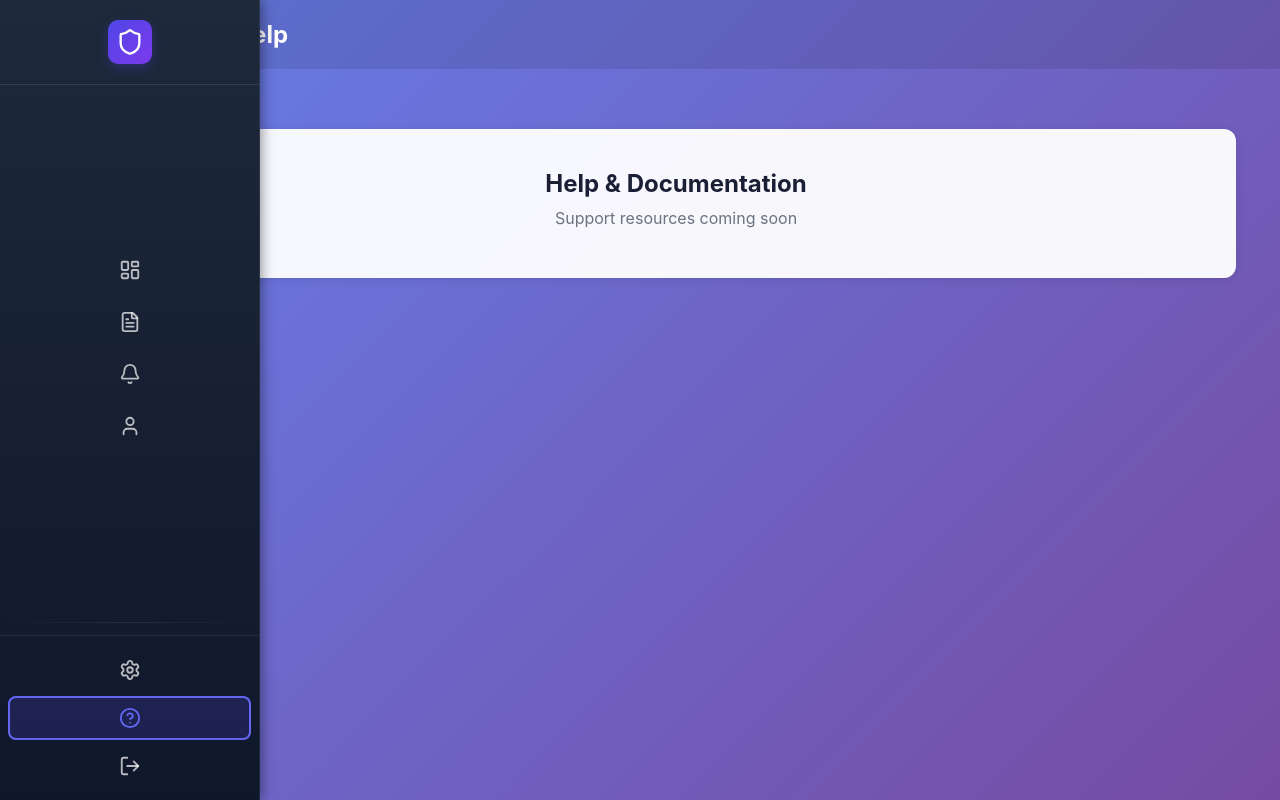
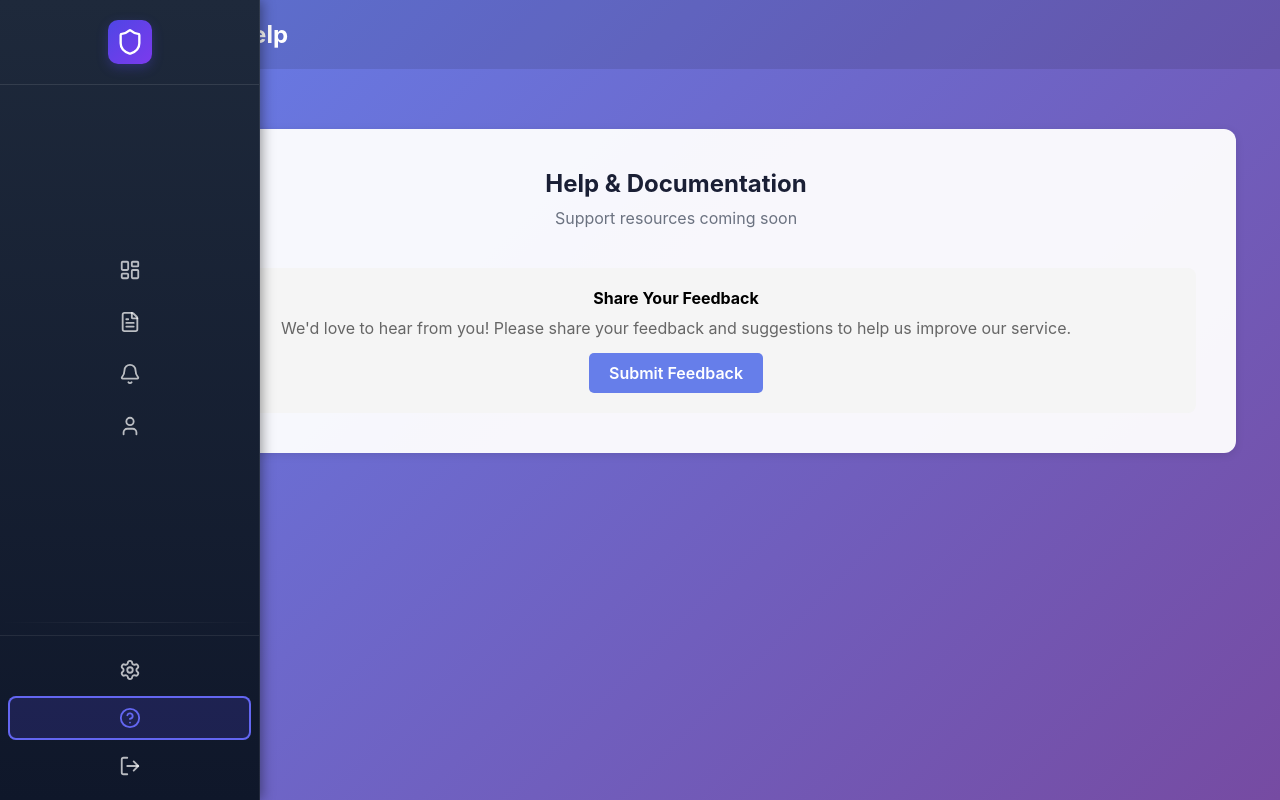
Before and after one commit to Runmefree/DAagreement, a React (Vite) app in the folder frontend/: page /support in a window 1280 px wide. Built offline with nearby package versions, Linux system fonts and the light colour scheme; the HTML template or start-up script is replaced by a standard one.

Commit message:
Fix: Google button alignment and add feedback form to Support page

```diff
--- a/frontend/src/pages/Support.tsx
+++ b/frontend/src/pages/Support.tsx
@@ -17,6 +17,32 @@ const Support: React.FC = () => {
           <div className="page-placeholder">
             <h3>Help & Documentation</h3>
             <p>Support resources coming soon</p>
+
+            <div style={{ marginTop: '40px', padding: '20px', backgroundColor: '#f5f5f5', borderRadius: '8px' }}>
+              <h4 style={{ marginBottom: '10px' }}>Share Your Feedback</h4>
+              <p style={{ marginBottom: '15px', color: '#666' }}>
+                We'd love to hear from you! Please share your feedback and suggestions to help us improve our service.
+              </p>
+              <a
+                href="https://forms.gle/AqG1eS4t4Vs6oAAp7"
+                target="_blank"
+                rel="noopener noreferrer"
+                style={{
+                  display: 'inline-block',
+                  padding: '10px 20px',
+                  backgroundColor: '#667eea',
+                  color: 'white',
+                  textDecoration: 'none',
+                  borderRadius: '5px',
+                  fontWeight: '600',
+                  transition: 'background-color 0.3s'
+                }}
+                onMouseEnter={(e) => (e.currentTarget.style.backgroundColor = '#5568d3')}
+                onMouseLeave={(e) => (e.currentTarget.style.backgroundColor = '#667eea')}
+              >
+                Submit Feedback
+              </a>
+            </div>
           </div>
         </div>
       </div>
--- a/frontend/src/styles/LoginPage.css
+++ b/frontend/src/styles/LoginPage.css
@@ -108,3 +108,12 @@
 .signup-link a:hover {
   text-decoration: underline;
 }
+#google-button {
+  display: flex;
+  justify-content: center;
+  margin: 20px 0;
+}
+
+#google-button > div {
+  width: 100% !important;
+}
```
